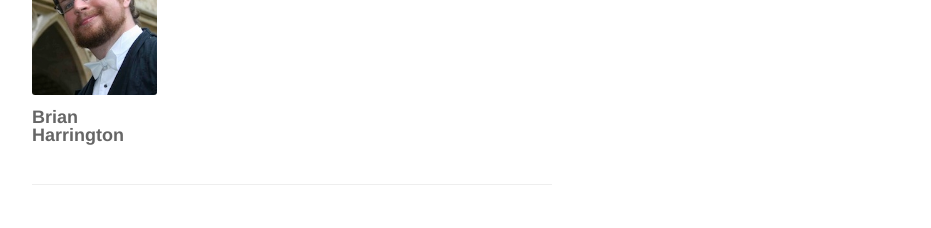
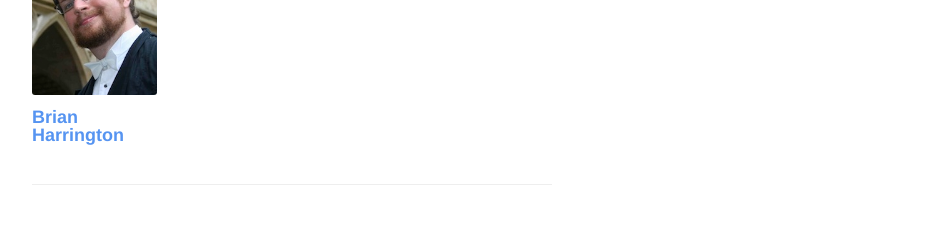
Before and after one commit to cms-urg/cms-urg.github.io, a Jekyll site: the page built from people.html, in a window 1280 px wide. Shown: the part 320-548 px from the top of the page, without its empty margins (348-1279 px from the left). Built offline with Jekyll 4.4.1, drawn with Linux system fonts in a browser that asks for light colours; nearby versions of some CDN libraries; some of the changed text lies outside the part shown; grey boxes are pictures that could not be loaded.

Commit message:
reverted people.html to correct file

```diff
--- a/people.html
+++ b/people.html
@@ -12,8 +12,10 @@
 {% for person in site.people %}
     {% if person.category == 'faculty' %}
         <div class="people-card">
-            <img src="{{ person.photo }}" />
-            <label>{{ person.name }}</label>
+	<a href="{{ person.homepage }}" class="post-link">
+	    <img src="{{ site.baseurl }}{{ person.photo }}" />
+	    <label>{{ person.name }}</label>
+	</a>
         </div>
     {% endif %}
 {% endfor %}
@@ -24,9 +26,41 @@
 
 {% for person in site.people %}
     {% if person.category == 'student' %}
+	{% if person.citations %}
+ 	<div style="display: flex">
+		<div class="people-card" style="width: 320px;">
+		<a href="{{ person.homepage }}" class="post-link">
+		    <img src="{{ site.baseurl }}{{ person.photo }}" />
+		    <label>{{ person.name }}</label>
+		</a>
+		</div>
+		<div>
+			{{ person.content }}
+		</div>
+	</div>
+	{% else %}
+	<div class="people-card" style="width: 120px;">
+		<a href="{{ person.homepage }}" class="post-link">
+		    <img src="{{ site.baseurl }}{{ person.photo }}" />
+		    <label>{{ person.name }}</label>
+		</a>
+	</div>
+	{% endif %}
+
+    {% endif %}
+{% endfor %}
+
+<hr/>
+
+<h2>Alumni</h2>
+
+{% for person in site.people %}
+    {% if person.category == 'alumni' %}
         <div class="people-card">
-            <img src="{{ person.photo }}" />
-            <label>{{ person.name }}</label>
+		<a href="{{ person.homepage }}" class="post-link">
+		    <img src="{{ site.baseurl }}{{ person.photo }}" />
+		    <label>{{ person.name }}</label>
+		</a>
         </div>
     {% endif %}
 {% endfor %}
```
